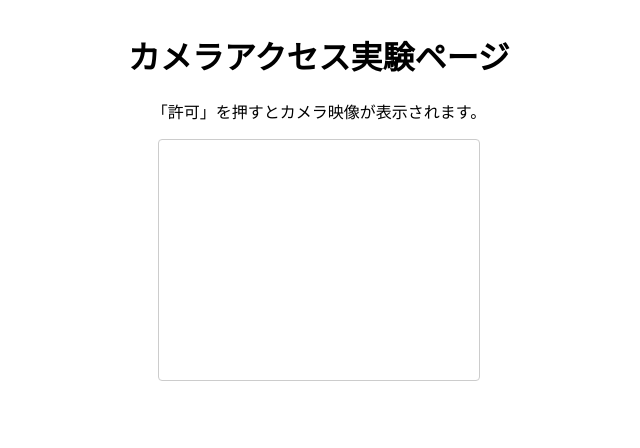
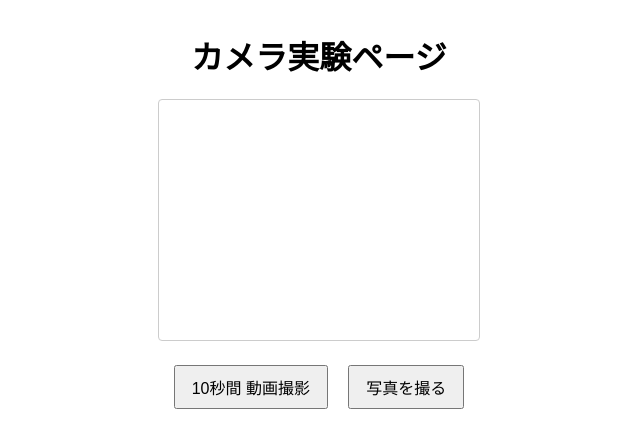
Before and after one commit to MitsunoriFukuchi692/CareBotAndInvoice_New, a Flask app: page /camera-test/ in a window 1280 px wide. Shown: the top 448 px of the page, without its empty margins (321-961 px from the left). Run offline with Flask 3, Linux system fonts and the light colour scheme.

Commit message:
Add 10s video & photo capture to camera test UI

```diff
--- a/static/js/camera.js
+++ b/static/js/camera.js
@@ -1,14 +1,49 @@
 (async () => {
   const video = document.getElementById("video");
-  if (!navigator.mediaDevices || !navigator.mediaDevices.getUserMedia) {
-    alert("このブラウザはカメラに対応していません。");
-    return;
-  }
+  const recordBtn = document.getElementById("record-btn");
+  const recorded = document.getElementById("recorded");
+  const snapBtn = document.getElementById("snap-btn");
+  const snapshot = document.getElementById("snapshot");
+
+  // カメラ映像を取得
+  let stream;
   try {
-    const stream = await navigator.mediaDevices.getUserMedia({ video: true, audio: false });
+    stream = await navigator.mediaDevices.getUserMedia({ video: true });
     video.srcObject = stream;
   } catch (err) {
     console.error("カメラアクセスに失敗:", err);
     alert("カメラへのアクセスが許可されませんでした。");
+    return;
   }
+
+  // ① 10秒間動画録画
+  recordBtn.addEventListener("click", () => {
+    if (!stream) return;
+    const mediaRecorder = new MediaRecorder(stream);
+    let chunks = [];
+    mediaRecorder.ondataavailable = e => chunks.push(e.data);
+    mediaRecorder.onstop = () => {
+      const blob = new Blob(chunks, { type: "video/webm" });
+      recorded.src = URL.createObjectURL(blob);
+      recorded.style.display = "block";
+      chunks = [];
+    };
+    mediaRecorder.start();
+    recordBtn.disabled = true;
+    setTimeout(() => {
+      mediaRecorder.stop();
+      recordBtn.disabled = false;
+    }, 10000); // 10秒
+  });
+
+  // ② 写真撮影
+  snapBtn.addEventListener("click", () => {
+    if (!stream) return;
+    const canvas = document.createElement("canvas");
+    canvas.width = video.videoWidth;
+    canvas.height = video.videoHeight;
+    canvas.getContext("2d").drawImage(video, 0, 0);
+    snapshot.src = canvas.toDataURL("image/png");
+    snapshot.style.display = "block";
+  });
 })();
--- a/templates/camera_test.html
+++ b/templates/camera_test.html
@@ -2,17 +2,28 @@
 <html lang="ja">
 <head>
   <meta charset="UTF-8" />
-  <meta name="viewport" content="width=device-width, initial-scale=1.0"/>
-  <title>Camera Test</title>
+  <meta name="viewport" content="width=device-width, initial-scale=1" />
+  <title>カメラ実験ページ</title>
   <style>
     body { font-family: sans-serif; text-align: center; margin-top: 2rem; }
-    video { border: 1px solid #ccc; border-radius: 4px; }
+    video, img { border: 1px solid #ccc; border-radius: 4px; display: block; margin: 1rem auto; }
+    button { margin: 0.5rem; padding: 0.5rem 1rem; font-size: 1rem; }
   </style>
 </head>
 <body>
-  <h1>カメラアクセス実験ページ</h1>
-  <p>「許可」を押すとカメラ映像が表示されます。</p>
+  <h1>カメラ実験ページ</h1>
+
+  <!-- ライブ映像 -->
   <video id="video" autoplay playsinline width="320" height="240"></video>
+
+  <!-- ① 10秒間 動画撮影 -->
+  <button id="record-btn">10秒間 動画撮影</button>
+  <video id="recorded" controls width="320" height="240" style="display:none"></video>
+
+  <!-- ② 写真を撮る -->
+  <button id="snap-btn">写真を撮る</button>
+  <img id="snapshot" width="320" height="240" style="display:none" />
+
   <script src="/static/js/camera.js"></script>
 </body>
 </html>
```
